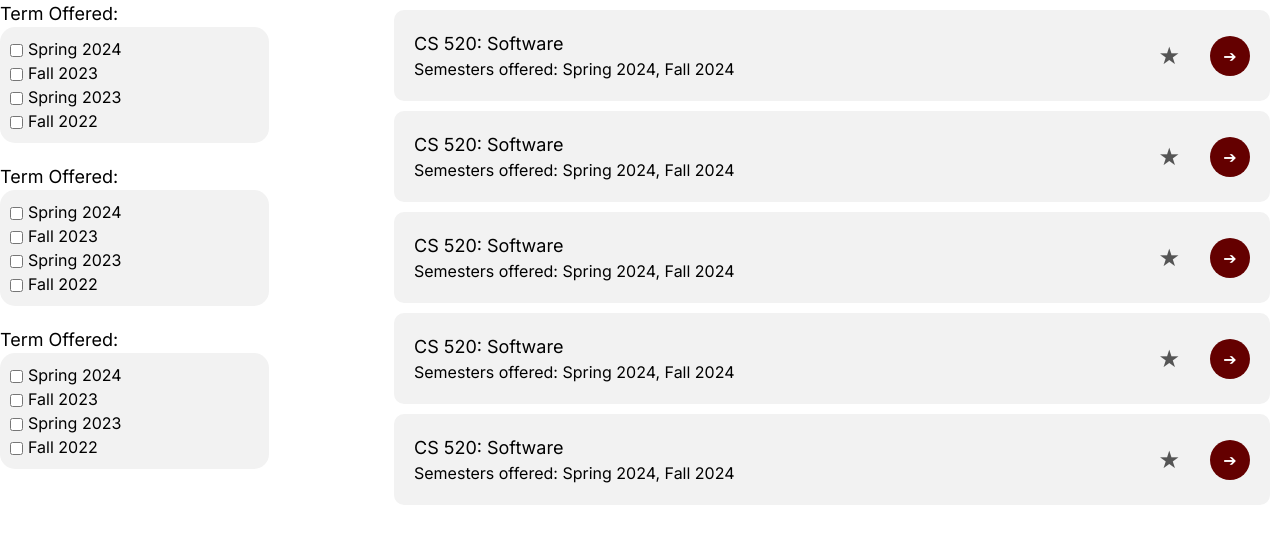
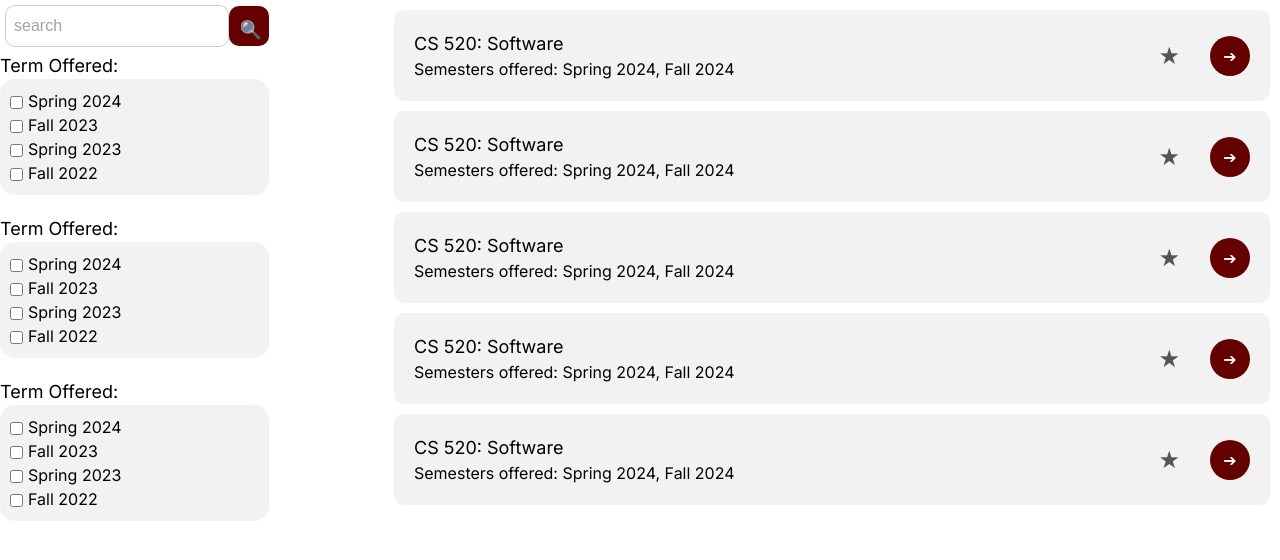
Before and after one commit to Reckless-Push/course_informer, a Next.js app in the folder my-app/: page /courseCatalog in a window 1280 px wide. Shown: the top 560 px of the page. Built offline with nearby package versions, Linux system fonts and the light colour scheme.

Commit message:
Add searchfield component

```diff
--- /dev/null
+++ b/my-app/src/app/components/CourseFiltersList.tsx
@@ -0,0 +1,16 @@
+import React from 'react'
+import CourseFilter from './CourseFilter';
+import SearchBox from './SearchBox';
+
+const CourseFiltersList = () => {
+  return (
+    <div>
+        <SearchBox />
+        <CourseFilter />
+        <CourseFilter />
+        <CourseFilter />
+    </div>
+  )
+}
+
+export default CourseFiltersList;
--- /dev/null
+++ b/my-app/src/app/components/SearchBox.tsx
@@ -0,0 +1,14 @@
+import React from 'react'
+import styles from "./css/searchBox.module.css";
+
+const SearchBox = () => {
+  return (
+    <div className={styles.search_container}>
+        <input className={styles.searchField} placeholder='search'></input>
+        <button className={styles.search_button} aria-label="Search">
+      &#128269;</button>
+    </div>
+  )
+}
+
+export default SearchBox;
--- /dev/null
+++ b/my-app/src/app/components/css/searchBox.module.css
@@ -0,0 +1,39 @@
+/* For FontAwesome icons */
+@import url("https://cdnjs.cloudflare.com/ajax/libs/font-awesome/5.15.4/css/all.min.css");
+
+.search_container {
+    display: flex;
+    align-items: center; /* Align items vertically */
+    margin: 5px;
+  }
+
+.search_button {
+  background-color: rgb(100, 0, 0);
+  border: none;
+  color: white;
+  padding: 10px;
+  width: 40px;
+  height: 40px;
+  border-radius: 10px;
+  cursor: pointer;
+  font-size: large;
+}
+
+/* .search-button:hover {
+  background-color: darkred;
+} */
+
+.searchField {
+    padding: 8px;
+    border-radius: 10px;
+    flex-direction: column;
+    justify-content: center;
+    align-items: center;
+    border: 1px solid #ccc;
+    background-color: white;
+    color: #555;
+    font-family: Arial, sans-serif;
+    font-size: medium;
+    width: 60%;
+    box-sizing: border-box;
+}
--- a/my-app/src/app/courseCatalog/page.tsx
+++ b/my-app/src/app/courseCatalog/page.tsx
@@ -2,7 +2,8 @@
 import React from 'react'
 import './courseCatalog.css';
 import CourseList from '../components/CourseList';
-import CourseFiltersList from '../components/CoureFiltersList';
+import CourseFiltersList from '../components/CourseFiltersList';
+
 
 
 const courseCatalogPage = () => {
```
